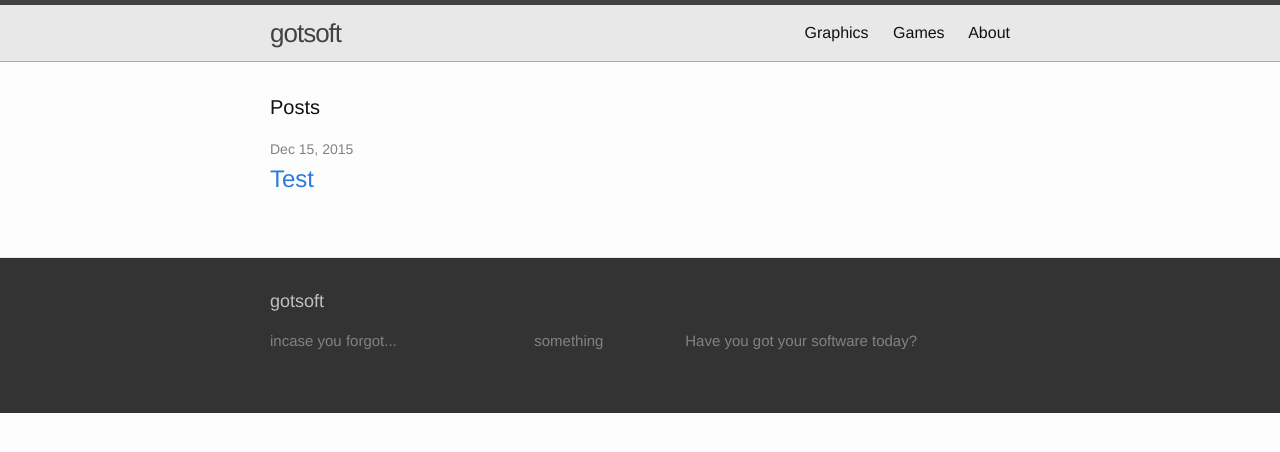
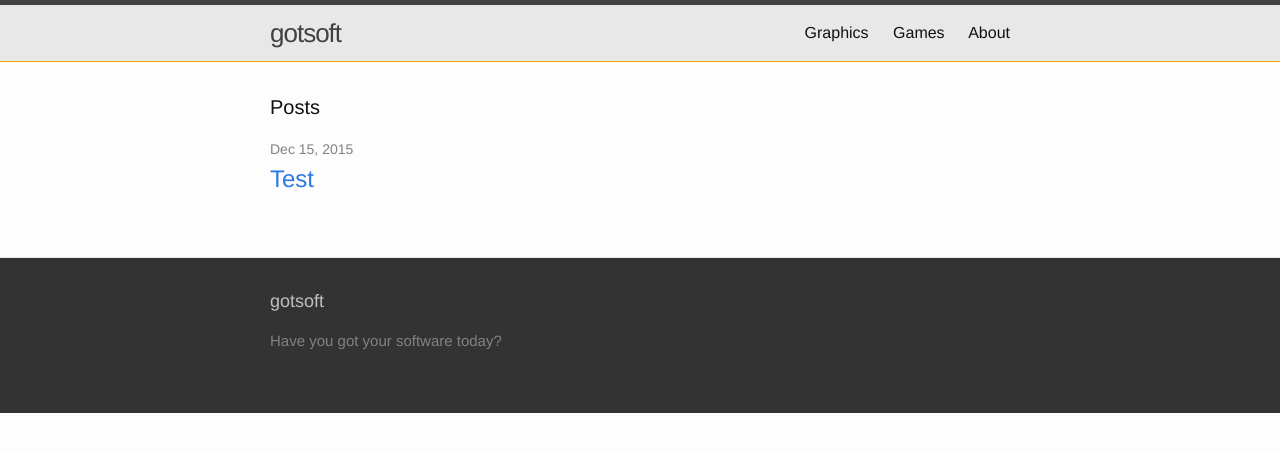
Before and after one commit to gotankersley/gotankersley.github.io, a Jekyll site: the page built from index.html, in a window 1280 px wide. Shown: the top 452 px of the page. Built offline with Jekyll 4.4.1, drawn with Linux system fonts in a browser that asks for light colours.

Commit message:
Config tweak

```diff
--- a/_config.yml
+++ b/_config.yml
@@ -1,7 +1,6 @@
 # Site settings
 title: gotsoft
-description: > # this means to ignore newlines until "baseurl:"
-  Have you got your software today?
+footer: Have you got your software today?
 baseurl: "" # the subpath of your site, e.g. /blog
 url: "http://yourdomain.com" # the base hostname & protocol for your site
 
@@ -9,4 +8,3 @@ url: "http://yourdomain.com" # the base hostname & protocol for your site
 markdown: kramdown
 
 include: ["_pages"]
-woah: nice
--- a/_includes/footer.html
+++ b/_includes/footer.html
@@ -5,23 +5,10 @@
     <h2 class="footer-heading">{{ site.title }}</h2>
 
     <div class="footer-col-wrapper">
-      <div class="footer-col footer-col-1">
+      <div class="footer-col">
         <ul class="contact-list">
-          <li>incase you forgot...</li>
+          <li>{{site.footer}}</li>
         </ul>
-      </div>
-
-      <div class="footer-col footer-col-2">
-        <ul class="social-media-list">
-
-          <li>
-            something
-          </li>
-        </ul>
-      </div>
-
-      <div class="footer-col footer-col-3">
-        <p>{{ site.description }}</p>
       </div>
     </div>
 
```
